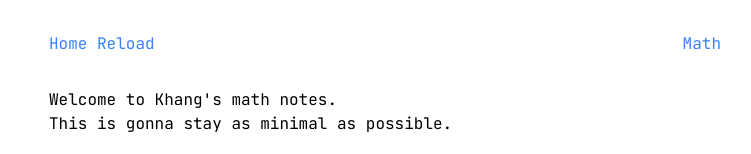
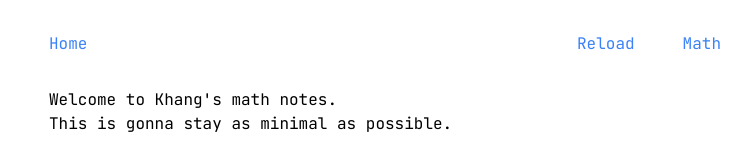
Before and after one commit to nguyenvukhang/minnesoda, a Next.js app: page / in a window 1280 px wide. Shown: the top 154 px of the page, without its empty margins (255-1006 px from the left). Built offline with nearby package versions, Linux system fonts and the light colour scheme; what better-react-mathjax would draw is missing.

Commit message:
moved reload to the right

```diff
--- a/pages/_app.js
+++ b/pages/_app.js
@@ -14,9 +14,10 @@ const Menubar = ({ state, components }) => {
     <div className="mb-8 flex flex-row">
       <div className="flex-1">
         <components.a href="/">Home</components.a>{' '}
-        <components.a href="">Reload</components.a>
       </div>
       <div className="flex">
+        <components.a href="">Reload</components.a>
+        <div className='w-12'/>
         <a
           className={`${toggleButtonColor} cursor-pointer hover:underline`}
           onClick={() => setMath(!math)}
```
